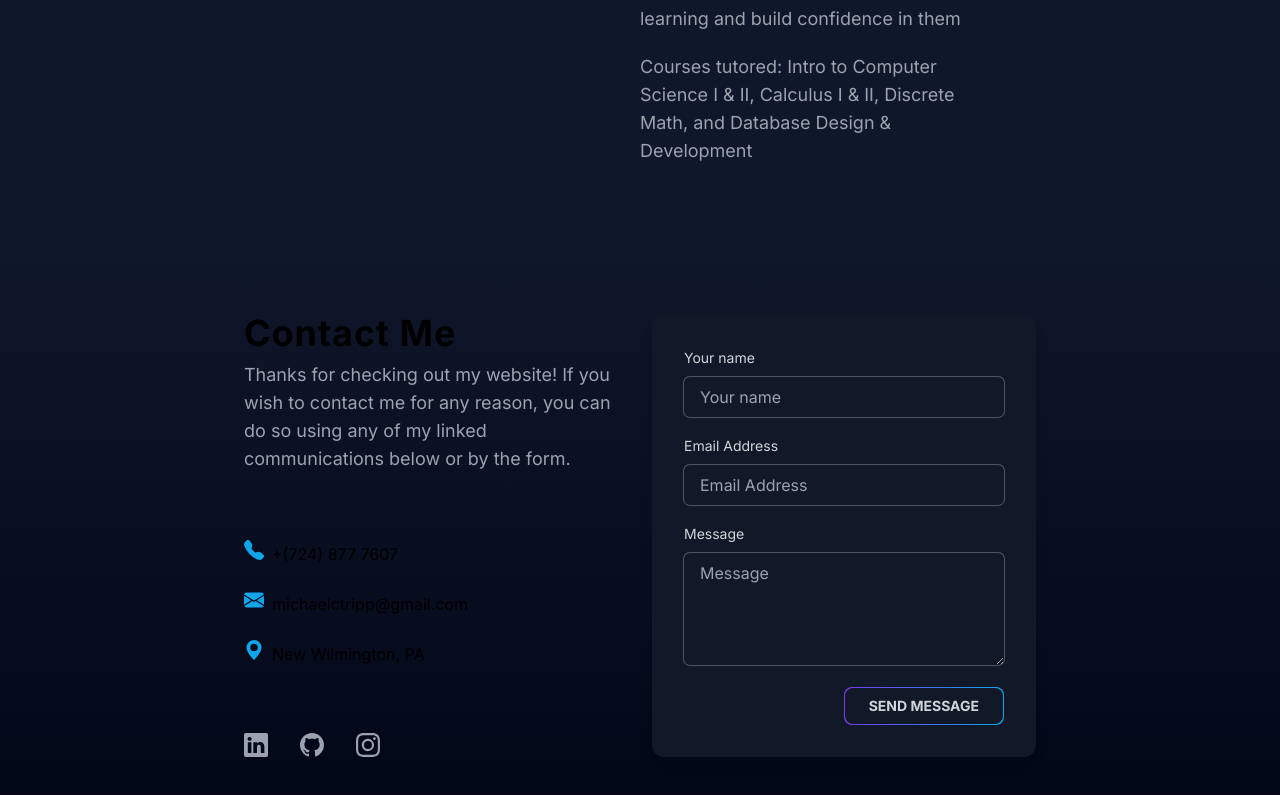
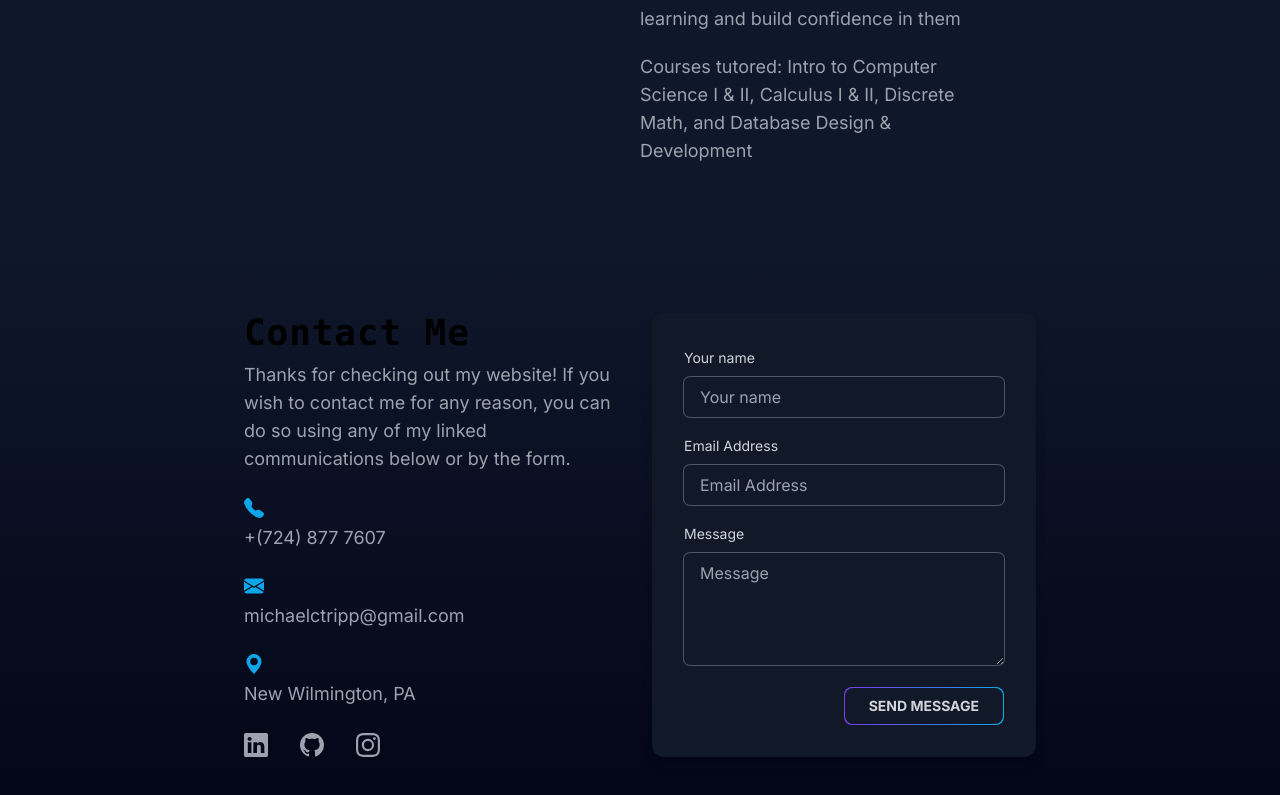
Before and after one commit to mctripp10/mctripp10.github.io, a Next.js app: page / in a window 1280 px wide. Shown: the part 7119-7914 px from the top of the page. Built offline with nearby package versions, Linux system fonts and the light colour scheme.

Commit message:
Update Contact.jsx

```diff
--- a/components/Contact.jsx
+++ b/components/Contact.jsx
@@ -8,9 +8,9 @@ const Contact = () => {
             <div className="flex flex-col md:flex-row md:space-x-6 md:space-y-0 justify-center">
               <div className="flex flex-col justify-between md:w-96">
                 <div>
-                  <h1 className="font-bold text-4xl tracking-wide">
+                  <h3 className="font-bold text-4xl tracking-wide">
                     Contact Me
-                  </h1>
+                  </h3>
                   <p className="pt-2 pb-8 xl:pb-0">
                     Thanks for checking out my website! If you wish to contact me for any reason, you can do so using any of my linked
                     communications below or by the form.
@@ -21,19 +21,19 @@ const Contact = () => {
                     <div className="inline-flex mr-2 items-center text-sky-500">
                       <BsTelephoneFill className="text-100 text-xl"></BsTelephoneFill>
                     </div>
-                    <span>+(724) 877 7607</span>
+                    <p>+(724) 877 7607</p>
                   </div>
                   <div>
                     <div className="inline-flex mr-2 items-center text-sky-500">
                       <BsEnvelopeFill className="text-100 text-xl"></BsEnvelopeFill>
                     </div>
-                    <span>michaelctripp@gmail.com</span>
+                    <p>michaelctripp@gmail.com</p>
                   </div>
                   <div>
                     <div className="inline-flex mr-2 items-center text-sky-500">
                       <BsGeoAltFill className="text-100 text-xl"></BsGeoAltFill>
                     </div>
-                    <span>New Wilmington, PA</span>
+                    <p>New Wilmington, PA</p>
                   </div>
                 </div>
                 <div className="flex mt-8 md:mt-0 space-x-8 text-2xl text-gray-400">
```
